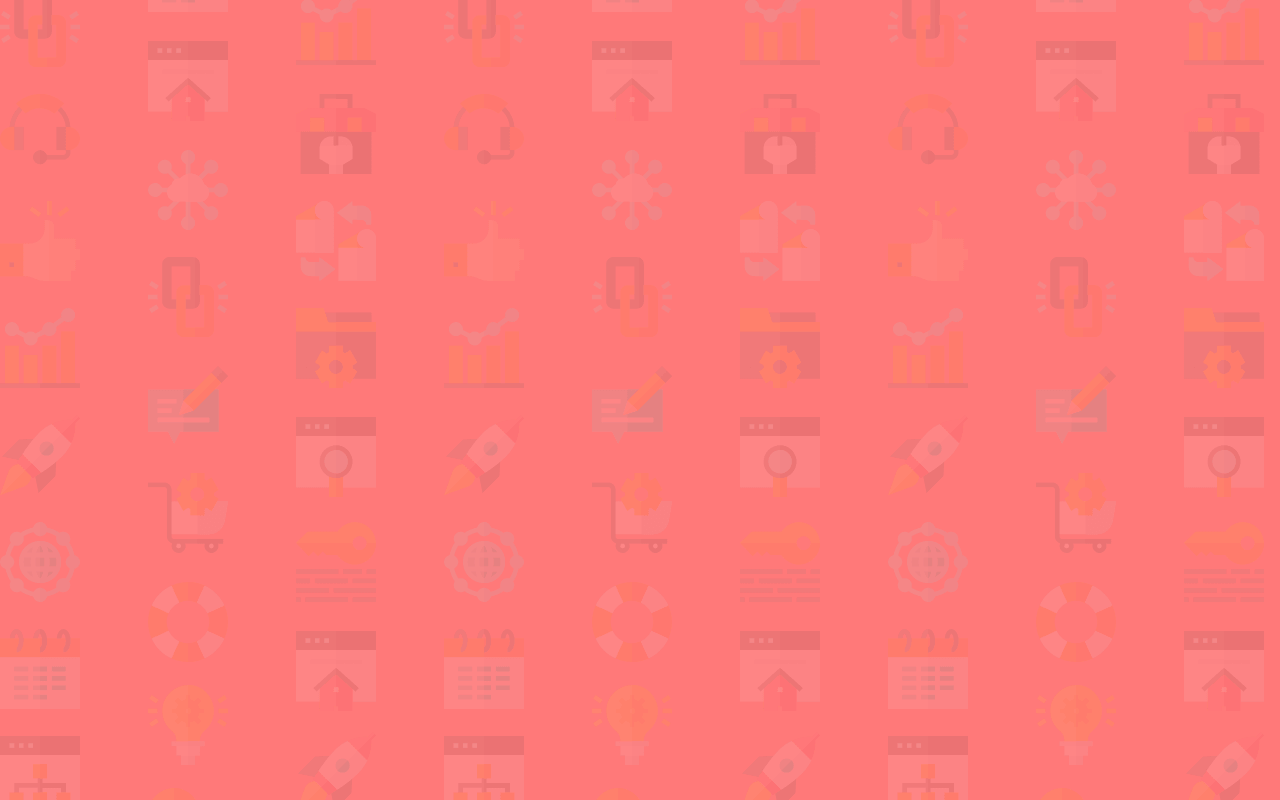
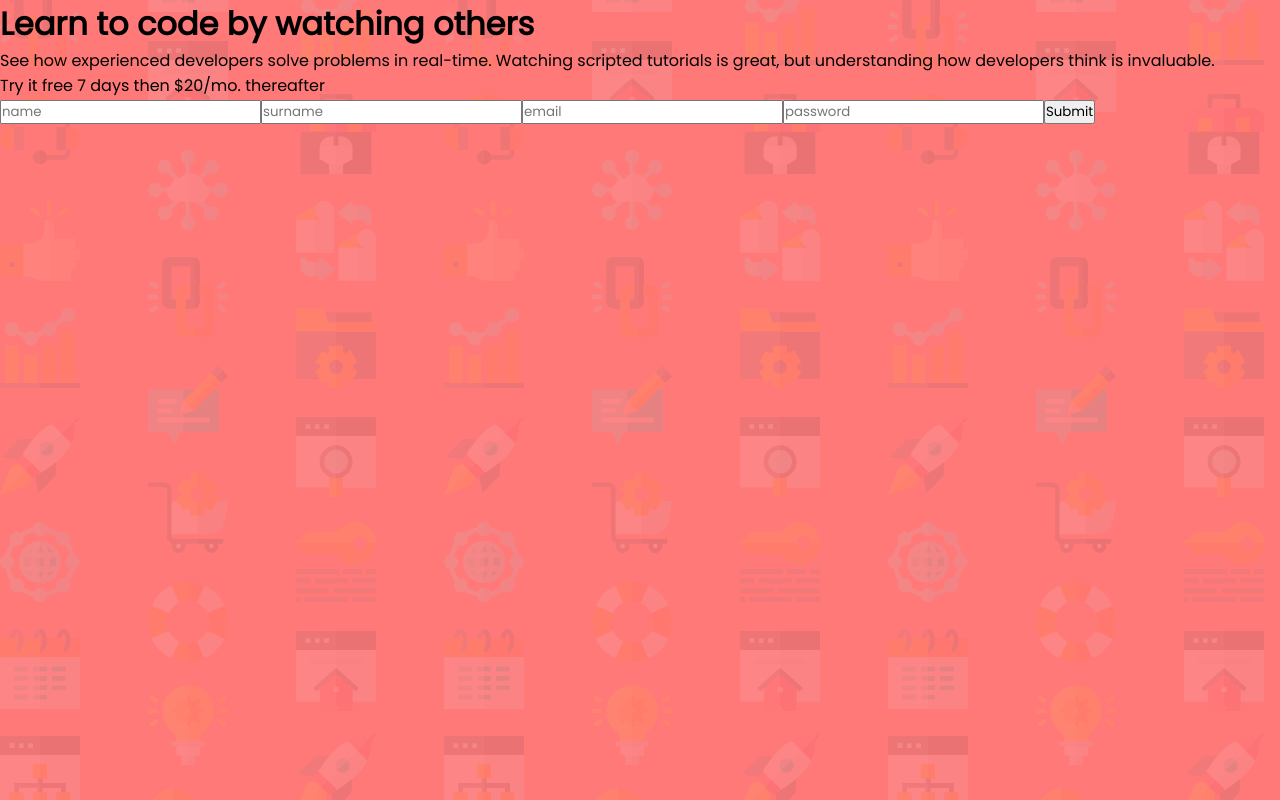
Before and after one commit to astarta16/signup-form, a React (Vite) app: page / in a window 1280 px wide. Built offline with nearby package versions, Linux system fonts and the light colour scheme.

Commit message:
add inputs and install hook-form

```diff
--- a/package.json
+++ b/package.json
@@ -12,7 +12,9 @@
   "dependencies": {
     "react": "^18.2.0",
     "react-dom": "^18.2.0",
-    "styled-components": "^6.0.8"
+    "react-hook-form": "^7.47.0",
+    "styled-components": "^6.0.8",
+    "yup": "^1.3.2"
   },
   "devDependencies": {
     "@types/react": "^18.2.15",
--- a/src/Components/Card.jsx
+++ b/src/Components/Card.jsx
@@ -1,10 +1,40 @@
-import {} from './Card'
+import {} from "./Card";
+import {useForm} from 'react-hook-form'
 
-function Card () {
-    return(
-        <div></div>
+function Card() {
+    const {register, handleSubmit} = useForm();
+    const onSubmit = () => {
+        console.log("hey")
+    };
 
-    );
+
+  return (
+    <>
+      <div>
+        <h1>Learn to code by watching others</h1>
+        <p>
+          See how experienced developers solve problems in real-time. Watching
+          scripted tutorials is great, but understanding how developers think is
+          invaluable.{" "}
+        </p>
+      </div>
+      <div>
+        <div>
+          <p>
+            {" "}
+            Try it free 7 days <span>then $20/mo. thereafter</span>
+          </p>
+        </div>
+        <form onSubmit={handleSubmit}>
+          <input type="text" placeholder="name" />
+          <input type="text" placeholder="surname" />
+          <input type="text" placeholder="email" />
+          <input type="password" placeholder="password" />
+          <input type="submit" />
+        </form>
+      </div>
+    </>
+  );
 }
 
-export default Card
+export default Card;
```
Also changed, not shown: 1 other file (tests, documents, lock files or other folders).
